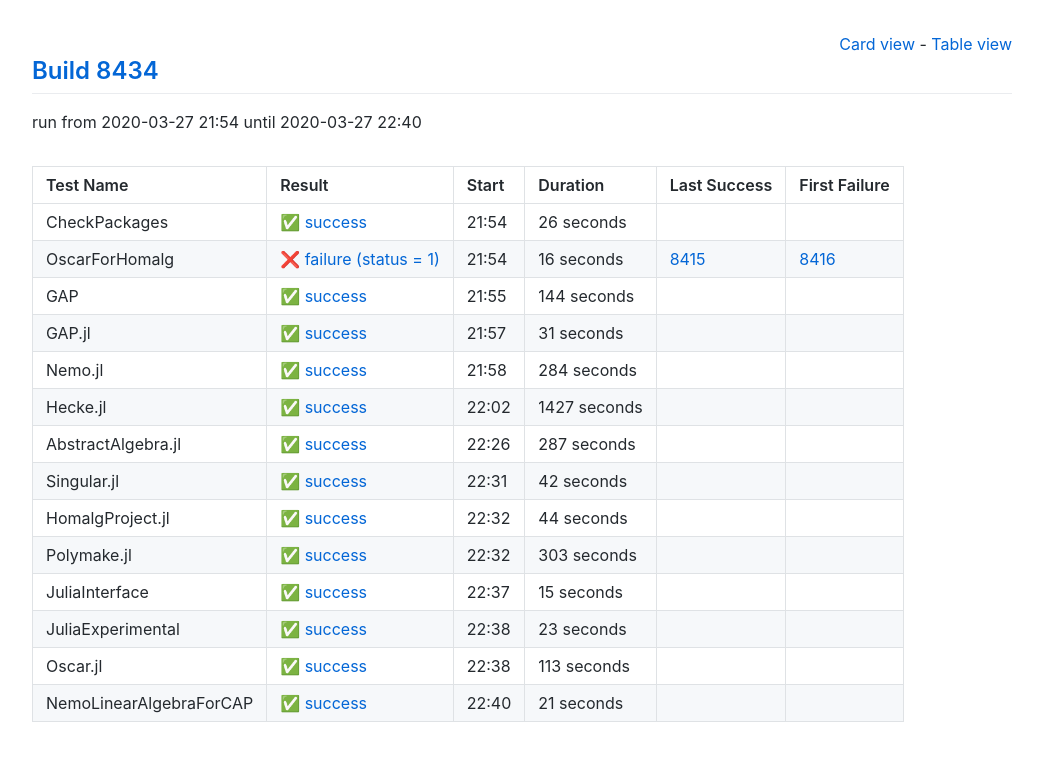
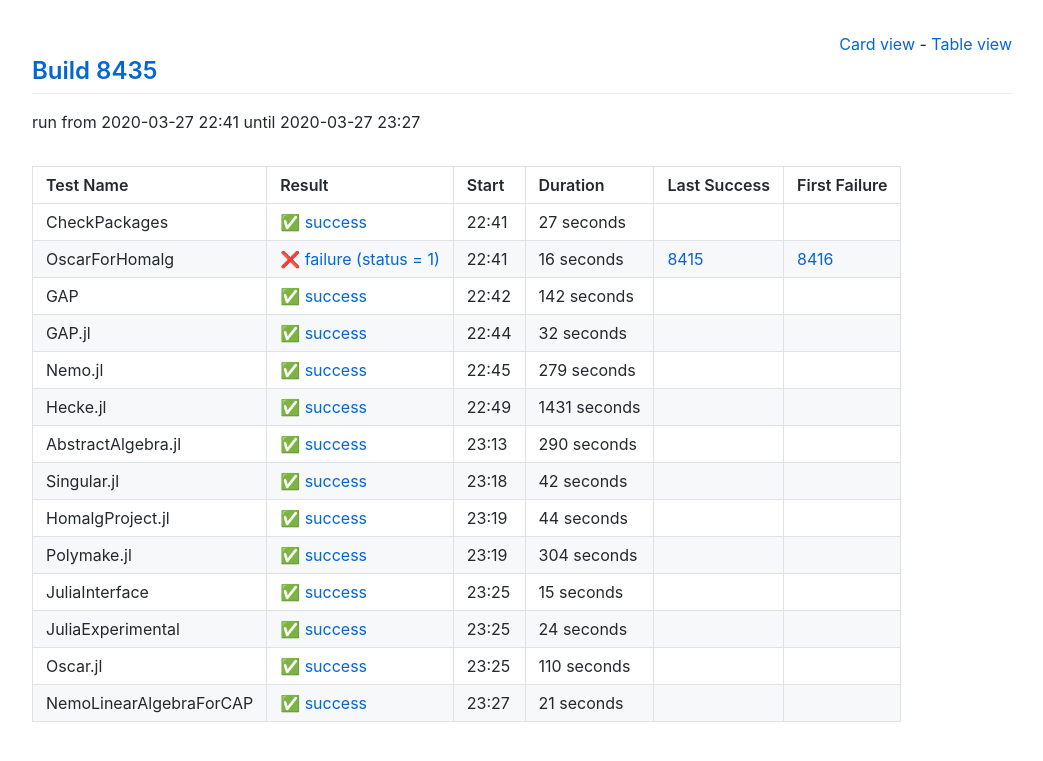
Before and after one commit to oscar-system/oscar-ci-status, a Jekyll site: the page built from table.html, in a window 1280 px wide. Shown: the top 761 px of the page, without its empty margins (118-1161 px from the left). Built offline with Jekyll 4.4.1, drawn with Linux system fonts in a browser that asks for light colours.

Commit message:
Build 8435

```diff
--- a/_data/ci.yml
+++ b/_data/ci.yml
@@ -1,16 +1,16 @@
-build: 8434
-build_url: https://oscarci.mathematik.uni-kl.de/job/oscar/8434/
+build: 8435
+build_url: https://oscarci.mathematik.uni-kl.de/job/oscar/8435/
 job: oscar
 tests:
-- duration: 26
+- duration: 27
   exitcode: 0
   first_failure: false
   first_failure_url: null
   last_success: false
   last_success_url: null
-  log: https://oscarci.mathematik.uni-kl.de/job/oscar/8434/artifact/logs/build-8434/CheckPackages.log
+  log: https://oscarci.mathematik.uni-kl.de/job/oscar/8435/artifact/logs/build-8435/CheckPackages.log
   name: CheckPackages
-  start: 2020-03-27 21:54
+  start: 2020-03-27 22:41
   status: success
   success: true
 - duration: 16
@@ -19,64 +19,64 @@ tests:
   first_failure_url: https://oscarci.mathematik.uni-kl.de/job/oscar/8416/
   last_success: 8415
   last_success_url: https://oscarci.mathematik.uni-kl.de/job/oscar/8415/
-  log: https://oscarci.mathematik.uni-kl.de/job/oscar/8434/artifact/logs/build-8434/OscarForHomalg.log
+  log: https://oscarci.mathematik.uni-kl.de/job/oscar/8435/artifact/logs/build-8435/OscarForHomalg.log
   name: OscarForHomalg
-  start: 2020-03-27 21:54
+  start: 2020-03-27 22:41
   status: failure
   success: false
-- duration: 144
+- duration: 142
   exitcode: 0
   first_failure: false
   first_failure_url: null
   last_success: false
   last_success_url: null
-  log: https://oscarci.mathematik.uni-kl.de/job/oscar/8434/artifact/logs/build-8434/GAP.log
+  log: https://oscarci.mathematik.uni-kl.de/job/oscar/8435/artifact/logs/build-8435/GAP.log
   name: GAP
-  start: 2020-03-27 21:55
+  start: 2020-03-27 22:42
   status: success
   success: true
-- duration: 31
+- duration: 32
   exitcode: 0
   first_failure: false
   first_failure_url: null
   last_success: false
   last_success_url: null
-  log: https://oscarci.mathematik.uni-kl.de/job/oscar/8434/artifact/logs/build-8434/GAP.jl.log
+  log: https://oscarci.mathematik.uni-kl.de/job/oscar/8435/artifact/logs/build-8435/GAP.jl.log
   name: GAP.jl
-  start: 2020-03-27 21:57
+  start: 2020-03-27 22:44
   status: success
   success: true
-- duration: 284
+- duration: 279
   exitcode: 0
   first_failure: false
   first_failure_url: null
   last_success: false
   last_success_url: null
-  log: https://oscarci.mathematik.uni-kl.de/job/oscar/8434/artifact/logs/build-8434/Nemo.jl.log
+  log: https://oscarci.mathematik.uni-kl.de/job/oscar/8435/artifact/logs/build-8435/Nemo.jl.log
   name: Nemo.jl
-  start: 2020-03-27 21:58
+  start: 2020-03-27 22:45
   status: success
   success: true
-- duration: 1427
+- duration: 1431
   exitcode: 0
   first_failure: false
   first_failure_url: null
   last_success: false
   last_success_url: null
-  log: https://oscarci.mathematik.uni-kl.de/job/oscar/8434/artifact/logs/build-8434/Hecke.jl.log
+  log: https://oscarci.mathematik.uni-kl.de/job/oscar/8435/artifact/logs/build-8435/Hecke.jl.log
   name: Hecke.jl
-  start: 2020-03-27 22:02
+  start: 2020-03-27 22:49
   status: success
   success: true
-- duration: 287
+- duration: 290
   exitcode: 0
   first_failure: false
   first_failure_url: null
   last_success: false
   last_success_url: null
-  log: https://oscarci.mathematik.uni-kl.de/job/oscar/8434/artifact/logs/build-8434/AbstractAlgebra.jl.log
+  log: https://oscarci.mathematik.uni-kl.de/job/oscar/8435/artifact/logs/build-8435/AbstractAlgebra.jl.log
   name: AbstractAlgebra.jl
-  start: 2020-03-27 22:26
+  start: 2020-03-27 23:13
   status: success
   success: true
 - duration: 42
@@ -85,9 +85,9 @@ tests:
   first_failure_url: null
   last_success: false
   last_success_url: null
-  log: https://oscarci.mathematik.uni-kl.de/job/oscar/8434/artifact/logs/build-8434/Singular.jl.log
+  log: https://oscarci.mathematik.uni-kl.de/job/oscar/8435/artifact/logs/build-8435/Singular.jl.log
   name: Singular.jl
-  start: 2020-03-27 22:31
+  start: 2020-03-27 23:18
   status: success
   success: true
 - duration: 44
@@ -96,20 +96,20 @@ tests:
   first_failure_url: null
   last_success: false
   last_success_url: null
-  log: https://oscarci.mathematik.uni-kl.de/job/oscar/8434/artifact/logs/build-8434/HomalgProject.jl.log
+  log: https://oscarci.mathematik.uni-kl.de/job/oscar/8435/artifact/logs/build-8435/HomalgProject.jl.log
   name: HomalgProject.jl
-  start: 2020-03-27 22:32
+  start: 2020-03-27 23:19
   status: success
   success: true
-- duration: 303
+- duration: 304
   exitcode: 0
   first_failure: false
   first_failure_url: null
   last_success: false
   last_success_url: null
-  log: https://oscarci.mathematik.uni-kl.de/job/oscar/8434/artifact/logs/build-8434/Polymake.jl.log
+  log: https://oscarci.mathematik.uni-kl.de/job/oscar/8435/artifact/logs/build-8435/Polymake.jl.log
   name: Polymake.jl
-  start: 2020-03-27 22:32
+  start: 2020-03-27 23:19
   status: success
   success: true
 - duration: 15
@@ -118,31 +118,31 @@ tests:
   first_failure_url: null
   last_success: false
   last_success_url: null
-  log: https://oscarci.mathematik.uni-kl.de/job/oscar/8434/artifact/logs/build-8434/JuliaInterface.log
+  log: https://oscarci.mathematik.uni-kl.de/job/oscar/8435/artifact/logs/build-8435/JuliaInterface.log
   name: JuliaInterface
-  start: 2020-03-27 22:37
+  start: 2020-03-27 23:25
   status: success
   success: true
-- duration: 23
+- duration: 24
   exitcode: 0
   first_failure: false
   first_failure_url: null
   last_success: false
   last_success_url: null
-  log: https://oscarci.mathematik.uni-kl.de/job/oscar/8434/artifact/logs/build-8434/JuliaExperimental.log
+  log: https://oscarci.mathematik.uni-kl.de/job/oscar/8435/artifact/logs/build-8435/JuliaExperimental.log
   name: JuliaExperimental
-  start: 2020-03-27 22:38
+  start: 2020-03-27 23:25
   status: success
   success: true
-- duration: 113
+- duration: 110
   exitcode: 0
   first_failure: false
   first_failure_url: null
   last_success: false
   last_success_url: null
-  log: https://oscarci.mathematik.uni-kl.de/job/oscar/8434/artifact/logs/build-8434/Oscar.jl.log
+  log: https://oscarci.mathematik.uni-kl.de/job/oscar/8435/artifact/logs/build-8435/Oscar.jl.log
   name: Oscar.jl
-  start: 2020-03-27 22:38
+  start: 2020-03-27 23:25
   status: success
   success: true
 - duration: 21
@@ -151,8 +151,8 @@ tests:
   first_failure_url: null
   last_success: false
   last_success_url: null
-  log: https://oscarci.mathematik.uni-kl.de/job/oscar/8434/artifact/logs/build-8434/NemoLinearAlgebraForCAP.log
+  log: https://oscarci.mathematik.uni-kl.de/job/oscar/8435/artifact/logs/build-8435/NemoLinearAlgebraForCAP.log
   name: NemoLinearAlgebraForCAP
-  start: 2020-03-27 22:40
+  start: 2020-03-27 23:27
   status: success
   success: true
```
Also changed, not shown: README.md.
